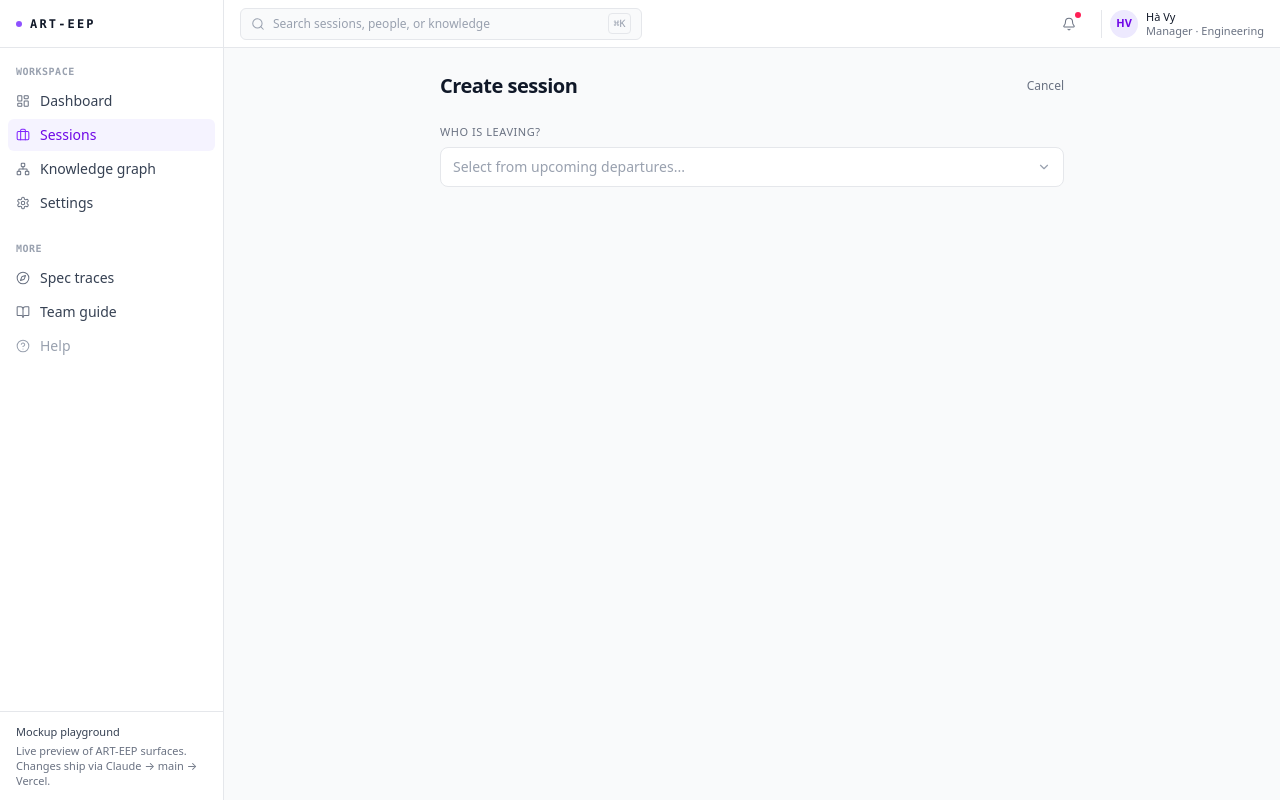
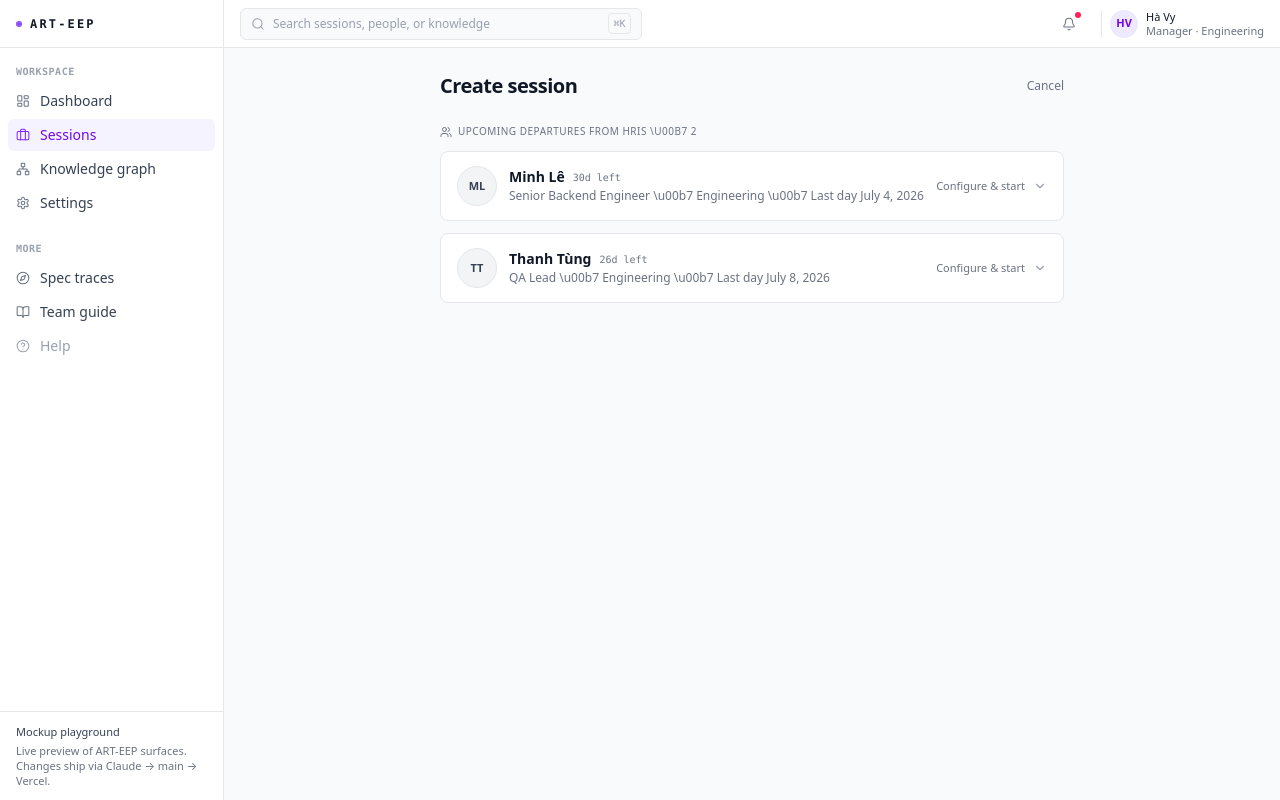
Before and after one commit to BuiDoanKhanhAnPrecioFishbone/esb-mockup, a Next.js app: page /session/new in a window 1280 px wide. Built offline with nearby package versions, Linux system fonts and the light colour scheme.

Commit message:
feat(session/new): accordion departures + no board disabling + configure-inside pattern (CL-121 refinement)

```diff
--- a/components/mockups/create-session.jsx
+++ b/components/mockups/create-session.jsx
@@ -2,13 +2,15 @@
 
 import React, { useState } from "react";
 import Link from "next/link";
-import { ArrowRight, Calendar, ChevronDown, Check, Database, X } from "lucide-react";
+import { ArrowRight, Calendar, Check, ChevronDown, Users } from "lucide-react";
 
-/* Create Session flow (CL-121) — single screen with offboarder picker */
+/* Create Session (CL-121 + grill refinements)
+   Accordion of HRIS departures. Expand to configure + start.
+   No dropdown. No board disabling. Max 3 boards selectable. */
 
 const OFFBOARDERS = [
-  { id: "minh-le", name: "Minh Lê", role: "Senior Backend Engineer", dept: "Engineering", lastDay: "July 4, 2026", daysLeft: 30, initials: "ML" },
-  { id: "thanh-tung", name: "Thanh Tùng", role: "QA Lead", dept: "Engineering", lastDay: "July 8, 2026", daysLeft: 26, initials: "TT" },
+  { id: "minh-le", name: "Minh L\u00ea", role: "Senior Backend Engineer", dept: "Engineering", lastDay: "July 4, 2026", daysLeft: 30, initials: "ML" },
+  { id: "thanh-tung", name: "Thanh T\u00f9ng", role: "QA Lead", dept: "Engineering", lastDay: "July 8, 2026", daysLeft: 26, initials: "TT" },
 ];
 
 const BOARDS = [
@@ -26,20 +28,7 @@ function calcDeadline(daysLeft) {
 }
 
 export default function CreateSession({ embedded = false } = {}) {
-  const [pickerOpen, setPickerOpen] = useState(false);
-  const [selected, setSelected] = useState(null);
-  const [boardSelection, setBoardSelection] = useState(() => {
-    const m = {}; BOARDS.forEach(b => { m[b.id] = b.suggested; }); return m;
-  });
-  const [deadline, setDeadline] = useState("");
-
-  const handleSelect = (person) => {
-    setSelected(person);
-    setPickerOpen(false);
-    setDeadline(calcDeadline(person.daysLeft));
-  };
-
-  const selectedCount = Object.values(boardSelection).filter(Boolean).length;
+  const [expandedId, setExpandedId] = useState(null);
 
   const content = (
     <div className="max-w-2xl mx-auto p-6">
@@ -48,102 +37,157 @@ export default function CreateSession({ embedded = false } = {}) {
         <Link href="/" className="text-xs text-gray-500 hover:text-gray-700 transition-colors">Cancel</Link>
       </div>
 
-      {/* Offboarder picker */}
-      <div className="mb-6">
-        <label className="text-[11px] text-gray-500 uppercase tracking-wider font-medium mb-1.5 block">Who is leaving?</label>
-        <div className="relative">
-          <button onClick={() => setPickerOpen(!pickerOpen)} className="w-full h-10 px-3 rounded-lg border border-gray-200 bg-white text-left text-sm flex items-center justify-between hover:border-gray-300 focus:outline-none focus:ring-2 focus:ring-violet-500/20 transition-colors">
-            {selected ? (
-              <div className="flex items-center gap-2.5">
-                <div className="w-7 h-7 rounded-full bg-violet-100 text-violet-700 text-[10px] font-semibold inline-flex items-center justify-center">{selected.initials}</div>
-                <span className="text-gray-900 font-medium">{selected.name}</span>
-                <span className="text-gray-500 text-xs">{selected.role}</span>
-              </div>
-            ) : (
-              <span className="text-gray-400">Select from upcoming departures...</span>
-            )}
-            <ChevronDown className={`w-3.5 h-3.5 text-gray-400 transition-transform ${pickerOpen ? "rotate-180" : ""}`} />
-          </button>
-          {pickerOpen && (
-            <div className="absolute top-11 left-0 right-0 rounded-lg border border-gray-200 bg-white shadow-lg z-20 overflow-hidden">
-              <p className="px-3 py-2 text-[10px] text-gray-500 uppercase tracking-wider font-medium border-b border-gray-100">Upcoming departures from HRIS</p>
-              {OFFBOARDERS.map(p => (
-                <button key={p.id} onClick={() => handleSelect(p)} className="w-full px-3 py-2.5 flex items-center gap-3 hover:bg-gray-50 text-left transition-colors">
-                  <div className="w-8 h-8 rounded-full bg-gray-100 border border-gray-200 text-gray-700 text-[10px] font-semibold inline-flex items-center justify-center shrink-0">{p.initials}</div>
-                  <div className="flex-1 min-w-0">
-                    <div className="text-sm font-medium text-gray-900">{p.name}</div>
-                    <div className="text-[11px] text-gray-500">{p.role} · {p.dept}</div>
-                  </div>
-                  <span className="text-[10px] text-gray-500" style={{ fontFamily: "ui-monospace, Menlo, monospace" }}>Last day {p.lastDay} · {p.daysLeft}d</span>
-                </button>
-              ))}
-            </div>
-          )}
-        </div>
+      <p className="text-[10px] text-gray-500 uppercase tracking-wider font-medium mb-3 flex items-center gap-1.5">
+        <Users className="w-3 h-3" />
+        Upcoming departures from HRIS \u00b7 {OFFBOARDERS.length}
+      </p>
+
+      <div className="space-y-3">
+        {OFFBOARDERS.map(person => (
+          <DepartureCard
+            key={person.id}
+            person={person}
+            isExpanded={expandedId === person.id}
+            onToggle={() => setExpandedId(expandedId === person.id ? null : person.id)}
+          />
+        ))}
       </div>
-
-      {/* Form — appears after selection */}
-      {selected && (
-        <div className="space-y-5 animate-in fade-in duration-200">
-          {/* Identity card */}
-          <div className="rounded-lg border border-gray-200 bg-white p-4 flex items-center gap-4">
-            <div className="w-12 h-12 rounded-full bg-violet-100 text-violet-700 text-sm font-semibold inline-flex items-center justify-center">{selected.initials}</div>
-            <div>
-              <h3 className="text-sm font-semibold text-gray-900">{selected.name}</h3>
-              <p className="text-[12px] text-gray-500">{selected.role} · {selected.dept}</p>
-              <p className="text-[11px] text-gray-500 mt-0.5" style={{ fontFamily: "ui-monospace, Menlo, monospace" }}>
-                <Calendar className="w-3 h-3 inline mr-1" />Last day {selected.lastDay} · {selected.daysLeft} days
-              </p>
-            </div>
-          </div>
-
-          {/* Review deadline */}
-          <div>
-            <label className="text-[11px] text-gray-500 uppercase tracking-wider font-medium mb-1.5 block">Review deadline</label>
-            <div className="flex items-center gap-2">
-              <input type="text" value={deadline} onChange={(e) => setDeadline(e.target.value)} className="h-10 px-3 rounded-lg border border-gray-200 bg-white text-sm text-gray-900 flex-1 focus:outline-none focus:ring-2 focus:ring-violet-500/20 focus:border-violet-400" />
-              <span className="text-[10px] text-gray-400">Last day minus 4 days (editable)</span>
-            </div>
-          </div>
-
-          {/* Board picker */}
-          <div>
-            <label className="text-[11px] text-gray-500 uppercase tracking-wider font-medium mb-1.5 block">Data sources — Trello boards ({selectedCount} selected, max 3)</label>
-            <div className="space-y-2">
-              {BOARDS.map(b => {
-                const isOn = boardSelection[b.id];
-                const disabled = !isOn && selectedCount >= 3;
-                return (
-                  <button key={b.id} onClick={() => !disabled && setBoardSelection(s => ({...s, [b.id]: !s[b.id]}))} disabled={disabled}
-                    className={`w-full rounded-lg border p-3 text-left transition-all flex items-center gap-3 focus:outline-none focus:ring-2 focus:ring-violet-500/20 ${
-                      isOn ? "border-violet-300 bg-violet-50/30" : disabled ? "border-gray-200 bg-gray-50 opacity-50 cursor-not-allowed" : "border-gray-200 bg-white hover:border-gray-300"
-                    }`}>
-                    <div className={`w-5 h-5 rounded border inline-flex items-center justify-center shrink-0 transition-colors ${
-                      isOn ? "bg-violet-600 border-violet-600" : "bg-white border-gray-300"
-                    }`}>{isOn && <Check className="w-3 h-3 text-white" />}</div>
-                    <div className="flex-1 min-w-0">
-                      <div className="text-sm font-medium text-gray-900">{b.name}</div>
-                      <div className="text-[11px] text-gray-500">{b.cards} cards · last active {b.lastActive}</div>
-                    </div>
-                    {b.suggested && <span className="text-[9px] px-1.5 py-0.5 rounded bg-violet-50 text-violet-600 font-medium border border-violet-200">Suggested</span>}
-                  </button>
-                );
-              })}
-            </div>
-          </div>
-
-          {/* CTA */}
-          <div className="flex items-center justify-between pt-4 border-t border-gray-200">
-            <Link href="/" className="text-sm text-gray-500 hover:text-gray-700 transition-colors">Cancel</Link>
-            <Link href={`/session/${selected.id}`} className="h-10 px-5 rounded-lg bg-violet-600 hover:bg-violet-700 text-white text-sm font-medium inline-flex items-center gap-2 transition-colors focus:outline-none focus:ring-2 focus:ring-violet-500/30">
-              Start session<ArrowRight className="w-3.5 h-3.5" />
-            </Link>
-          </div>
-        </div>
-      )}
     </div>
   );
 
   if (embedded) return content;
   return <div className="min-h-screen bg-gray-50 text-gray-900" style={{ fontFamily: 'ui-sans-serif, system-ui, sans-serif' }}>{content}</div>;
 }
+
+function DepartureCard({ person, isExpanded, onToggle }) {
+  const [boardSelection, setBoardSelection] = useState(() => {
+    const m = {}; BOARDS.forEach(b => { m[b.id] = b.suggested; }); return m;
+  });
+  const [deadline, setDeadline] = useState(() => calcDeadline(person.daysLeft));
+  const selectedCount = Object.values(boardSelection).filter(Boolean).length;
+
+  const handleBoardToggle = (boardId) => {
+    setBoardSelection(prev => {
+      const isOn = prev[boardId];
+      if (isOn) return { ...prev, [boardId]: false };
+      const count = Object.values(prev).filter(Boolean).length;
+      if (count >= 3) return prev;
+      return { ...prev, [boardId]: true };
+    });
+  };
+
+  return (
+    <div className={`rounded-lg border bg-white transition-all ${
+      isExpanded ? "border-violet-300 shadow-sm" : "border-gray-200 hover:border-gray-300"
+    }`}>
+      {/* Header (always visible) */}
+      <button
+        onClick={onToggle}
+        className="w-full px-4 py-3.5 flex items-center gap-3 text-left focus:outline-none focus:ring-2 focus:ring-violet-500/20 rounded-lg"
+      >
+        <div className={`w-10 h-10 rounded-full text-[11px] font-semibold inline-flex items-center justify-center shrink-0 border ${
+          isExpanded ? "bg-violet-100 text-violet-700 border-violet-200" : "bg-gray-100 text-gray-700 border-gray-200"
+        }`}>{person.initials}</div>
+        <div className="flex-1 min-w-0">
+          <div className="flex items-center gap-2">
+            <h3 className="text-sm font-semibold text-gray-900">{person.name}</h3>
+            <span className="text-[10px] text-gray-500" style={{ fontFamily: "ui-monospace, Menlo, monospace" }}>{person.daysLeft}d left</span>
+          </div>
+          <p className="text-[12px] text-gray-500">{person.role} \u00b7 {person.dept} \u00b7 Last day {person.lastDay}</p>
+        </div>
+        <div className="flex items-center gap-2 shrink-0">
+          <span className={`text-[11px] font-medium ${
+            isExpanded ? "text-violet-600" : "text-gray-500"
+          }`}>{isExpanded ? "Collapse" : "Configure & start"}</span>
+          <ChevronDown className={`w-3.5 h-3.5 text-gray-400 transition-transform ${isExpanded ? "rotate-180" : ""}`} />
+        </div>
+      </button>
+
+      {/* Expanded content */}
+      {isExpanded && (
+        <div className="px-4 pb-4 pt-0 border-t border-gray-100 mt-0">
+          <div className="pt-4 space-y-5">
+            {/* Review deadline */}
+            <div>
+              <label className="text-[11px] text-gray-500 uppercase tracking-wider font-medium mb-1.5 block">Review deadline</label>
+              <div className="flex items-center gap-2">
+                <div className="relative flex-1">
+                  <Calendar className="absolute left-3 top-1/2 -translate-y-1/2 w-3.5 h-3.5 text-gray-400" />
+                  <input
+                    type="text"
+                    value={deadline}
+                    onChange={(e) => setDeadline(e.target.value)}
+                    className="w-full h-10 pl-9 pr-3 rounded-lg border border-gray-200 bg-white text-sm text-gray-900 focus:outline-none focus:ring-2 focus:ring-violet-500/20 focus:border-violet-400"
+                  />
+                </div>
+                <span className="text-[10px] text-gray-400 shrink-0">Last day minus 4 days (editable)</span>
+              </div>
+            </div>
+
+            {/* Board picker */}
+            <div>
+              <label className="text-[11px] text-gray-500 uppercase tracking-wider font-medium mb-1.5 block">
+                Data sources \u2014 Trello boards <span style={{ fontFamily: "ui-monospace, Menlo, monospace" }}>({selectedCount} of 3 selected)</span>
+              </label>
+              <div className="space-y-2">
+                {BOARDS.map(b => {
+                  const isOn = boardSelection[b.id];
+                  const atMax = selectedCount >= 3 && !isOn;
+                  return (
+                    <button
+                      key={b.id}
+                      onClick={() => handleBoardToggle(b.id)}
+                      className={`w-full rounded-lg border p-3 text-left transition-all flex items-center gap-3 focus:outline-none focus:ring-2 focus:ring-violet-500/20 ${
+                        isOn
+                          ? "border-violet-300 bg-violet-50/30"
+                          : atMax
+                            ? "border-gray-200 bg-white opacity-50 cursor-not-allowed"
+                            : "border-gray-200 bg-white hover:border-gray-300"
+                      }`}
+                    >
+                      <div className={`w-5 h-5 rounded border inline-flex items-center justify-center shrink-0 transition-colors ${
+                        isOn ? "bg-violet-600 border-violet-600" : "bg-white border-gray-300"
+                      }`}>
+                        {isOn && <Check className="w-3 h-3 text-white" />}
+                      </div>
+                      <div className="flex-1 min-w-0">
+                        <div className="text-sm font-medium text-gray-900">{b.name}</div>
+                        <div className="text-[11px] text-gray-500">{b.cards} cards \u00b7 last active {b.lastActive}</div>
+                      </div>
+                      {b.suggested && (
+                        <span className="text-[9px] px-1.5 py-0.5 rounded bg-violet-50 text-violet-600 font-medium border border-violet-200">Suggested</span>
+                      )}
+                    </button>
+                  );
+                })}
+              </div>
+              {atMaxMessage(selectedCount)}
+            </div>
+
+            {/* CTA */}
+            <div className="flex items-center justify-between pt-4 border-t border-gray-200">
+              <button onClick={() => {}} className="text-sm text-gray-500 hover:text-gray-700 transition-colors">Cancel</button>
+              <Link
+                href={`/session/${person.id}`}
+                className={`h-10 px-5 rounded-lg text-sm font-medium inline-flex items-center gap-2 transition-colors focus:outline-none focus:ring-2 focus:ring-violet-500/30 ${
+                  selectedCount > 0
+                    ? "bg-violet-600 hover:bg-violet-700 text-white"
+                    : "bg-gray-100 text-gray-400 cursor-not-allowed"
+                }`}
+              >
+                Start session<ArrowRight className="w-3.5 h-3.5" />
+              </Link>
+            </div>
+          </div>
+        </div>
+      )}
+    </div>
+  );
+}
+
+function atMaxMessage(count) {
+  if (count >= 3) {
+    return <p className="text-[10px] text-yellow-700 mt-1.5">Maximum 3 boards selected. Deselect one to choose a different board.</p>;
+  }
+  return null;
+}
```
